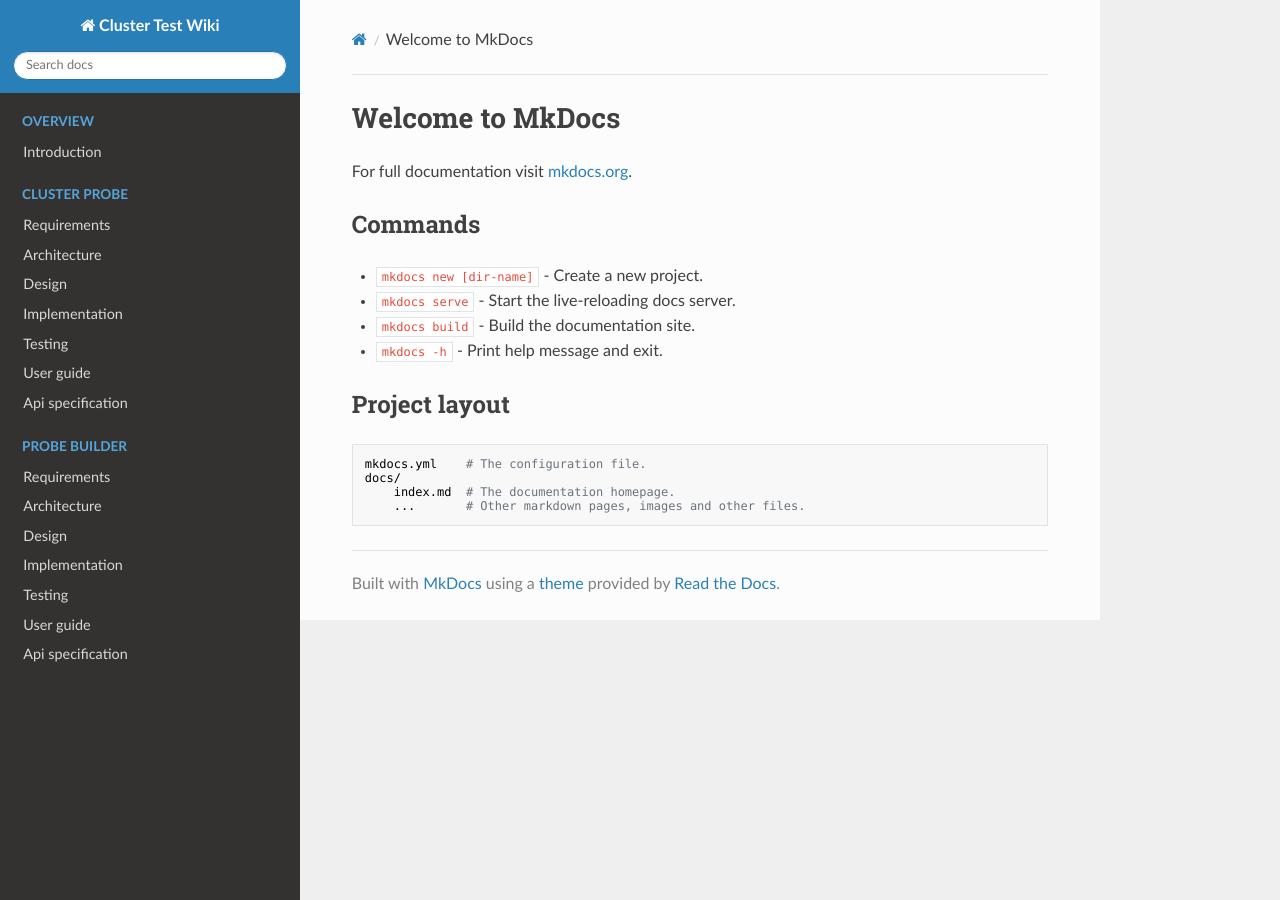
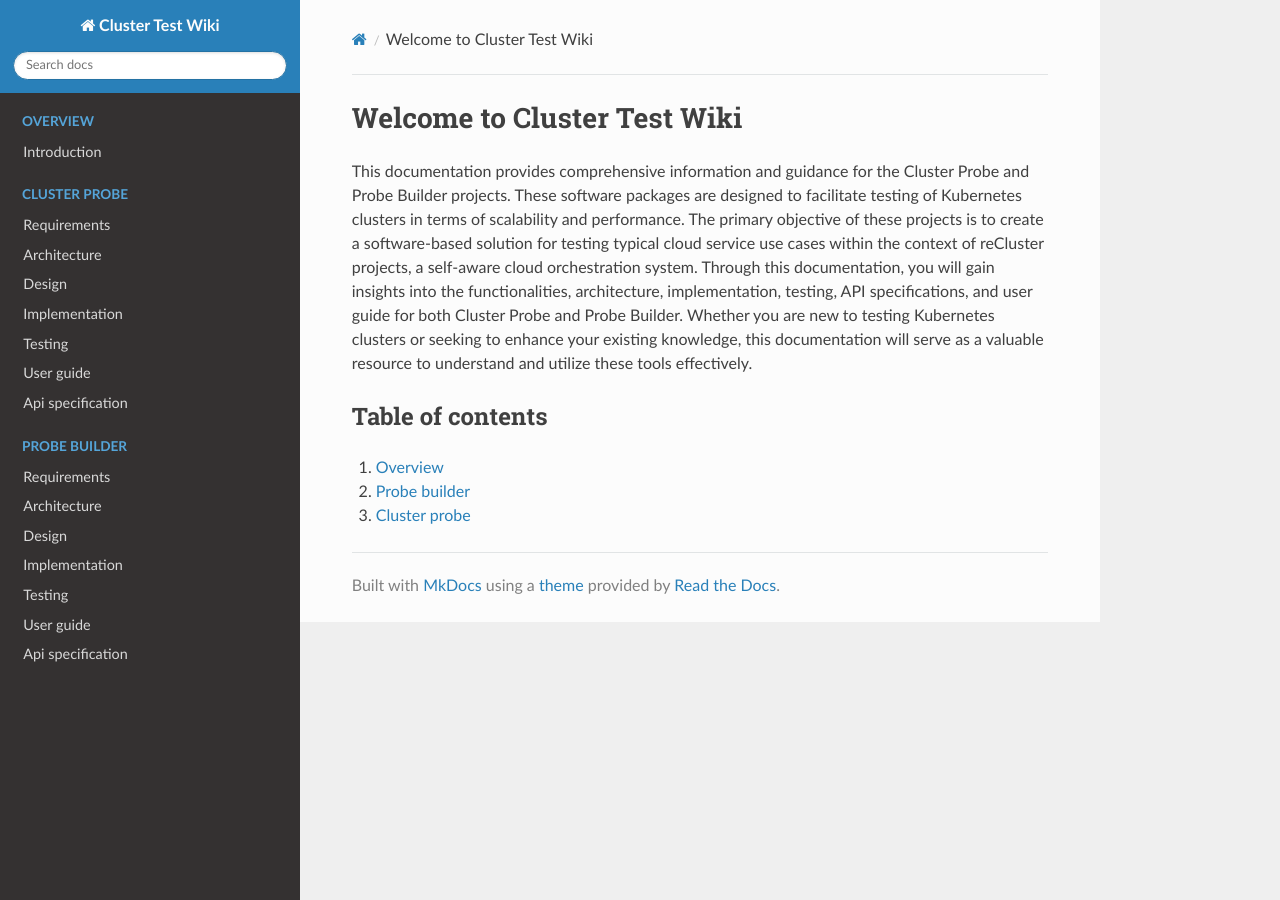
Before and after one commit to DTS1234/ClusterTestWiki, an MkDocs documentation site: the page built from docs/index.md, in a window 1280 px wide. Built offline with MkDocs 1.6.1, drawn with Linux system fonts in a browser that asks for light colours; nearby versions of some CDN libraries.

Commit message:
Add welcome page

```diff
--- a/docs/index.md
+++ b/docs/index.md
@@ -1,17 +1,14 @@
-# Welcome to MkDocs
+# Welcome to Cluster Test Wiki
 
-For full documentation visit [mkdocs.org](https://www.mkdocs.org).
+This documentation provides comprehensive information and guidance for the Cluster Probe and Probe Builder projects. These software packages are designed to
+facilitate testing of Kubernetes clusters in terms of scalability and performance. The primary objective of these projects is to create a software-based
+solution for testing typical cloud service use cases within the context of reCluster projects, a self-aware cloud orchestration system. Through this
+documentation, you will gain insights into the functionalities, architecture, implementation, testing, API specifications, and user guide for both Cluster Probe
+and Probe Builder. Whether you are new to testing Kubernetes clusters or seeking to enhance your existing knowledge, this documentation will serve as a valuable
+resource to understand and utilize these tools effectively.
 
-## Commands
+## Table of contents
 
-* `mkdocs new [dir-name]` - Create a new project.
-* `mkdocs serve` - Start the live-reloading docs server.
-* `mkdocs build` - Build the documentation site.
-* `mkdocs -h` - Print help message and exit.
-
-## Project layout
-
-    mkdocs.yml    # The configuration file.
-    docs/
-        index.md  # The documentation homepage.
-        ...       # Other markdown pages, images and other files.
+1. [Overview](overview/introduction.md)
+2. [Probe builder](probe-builder/requirements.md)
+3. [Cluster probe](cluster-probe/requirements.md)
```
